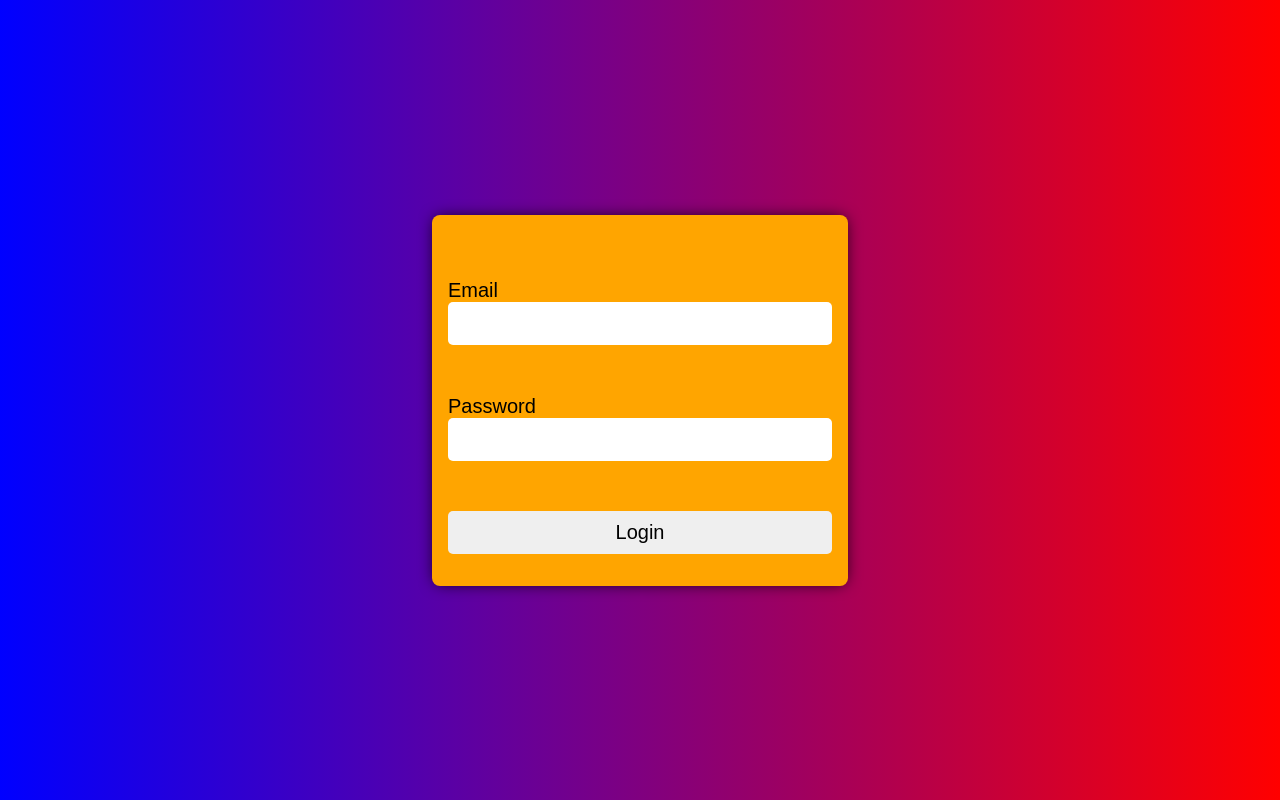
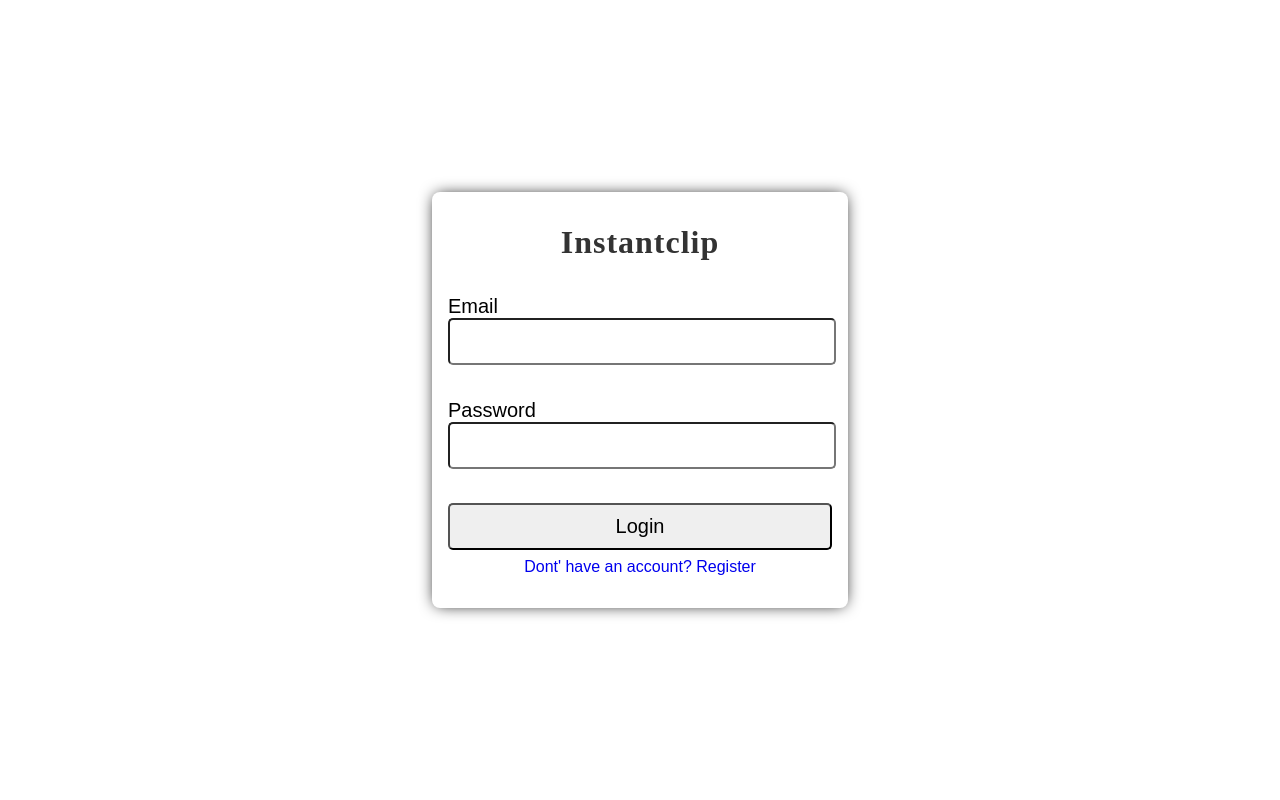
Before and after one commit to sumitprasad585-MERN/instantclip-frontend, a React app: page / in a window 1280 px wide. Built offline with nearby package versions, Linux system fonts and the light colour scheme.

Commit message:
style the login page

```diff
--- a/src/components/Login.js
+++ b/src/components/Login.js
@@ -3,6 +3,7 @@ import './Login.scss';
 import { useDispatch, useSelector } from 'react-redux';
 import { authenticateUser } from '../actions/authActions';
 import { useNavigate } from 'react-router-dom';
+import { Link } from 'react-router-dom';
 
 const Login = () => {
   const [email, setEmail] = useState('');
@@ -38,9 +39,14 @@ const Login = () => {
   return (
     <div className="Login">
       <div className="Login-container">
-        {authError?.message && (
-          <div className="Login-error">{authError.message}</div>
-        )}
+        <header className="Login-header">
+          <h1>Instantclip</h1>
+        </header>
+        <div className="submit-error-wrapper">
+          {authError?.message ? (
+            <div className="Login-error">{authError.message}</div>
+          ): '\u00A0'}
+        </div>
         <form onSubmit={handleSubmit}>
           <div className="form-group">
             <label htmlFor="email">Email</label>
@@ -74,6 +80,9 @@ const Login = () => {
           </div>
           <button type="submit">Login</button>
         </form>
+        <div className="Login-register">
+          <Link to="/register">Dont' have an account? Register</Link>
+        </div>
       </div>
     </div>
   );
--- a/src/components/Login.scss
+++ b/src/components/Login.scss
@@ -4,20 +4,26 @@
   width: 100%;
   height: 100vh;
   @include globalStyles.flexContainer();
-  background: linear-gradient(to right, blue, red);
 
   .Login-container {
     width: 30%;
-    background-color: orange;
     box-shadow: 0 0 1em -0.2em #000;
     border-radius: 8px;
     padding: 2em 1em;
+
+    .Login-header {
+      @include globalStyles.flexContainer();
+      letter-spacing: 1px;
+      color: #333;
+      font-family: cursive;
+    }
+
     .Login-error {
       color: red;
     }
 
     .form-group {
-      margin: 2em 0;
+      margin: 1em 0;
     }
 
     input, button, label {
@@ -29,12 +35,15 @@
     input, button {
       border-radius: 5px;
       padding: 0.5em 0;
-      border: none;
     }
 
-    .input-error-wrapper {
+    .input-error-wrapper, .submit-error-wrapper {
       min-height: 0.8em;
       color: #f00;
+    }
+
+    .submit-error-wrapper {
+      @include globalStyles.flexContainer();
     }
 
     button {
@@ -45,4 +54,17 @@
       }
     }
   }
+
+  .Login-register {
+    @include globalStyles.flexContainer();
+    margin-top: 0.5em;
+
+    a {
+      text-decoration: none;
+
+      &:hover {
+        text-decoration: underline;
+      }
+    }
+  }
 }
```
